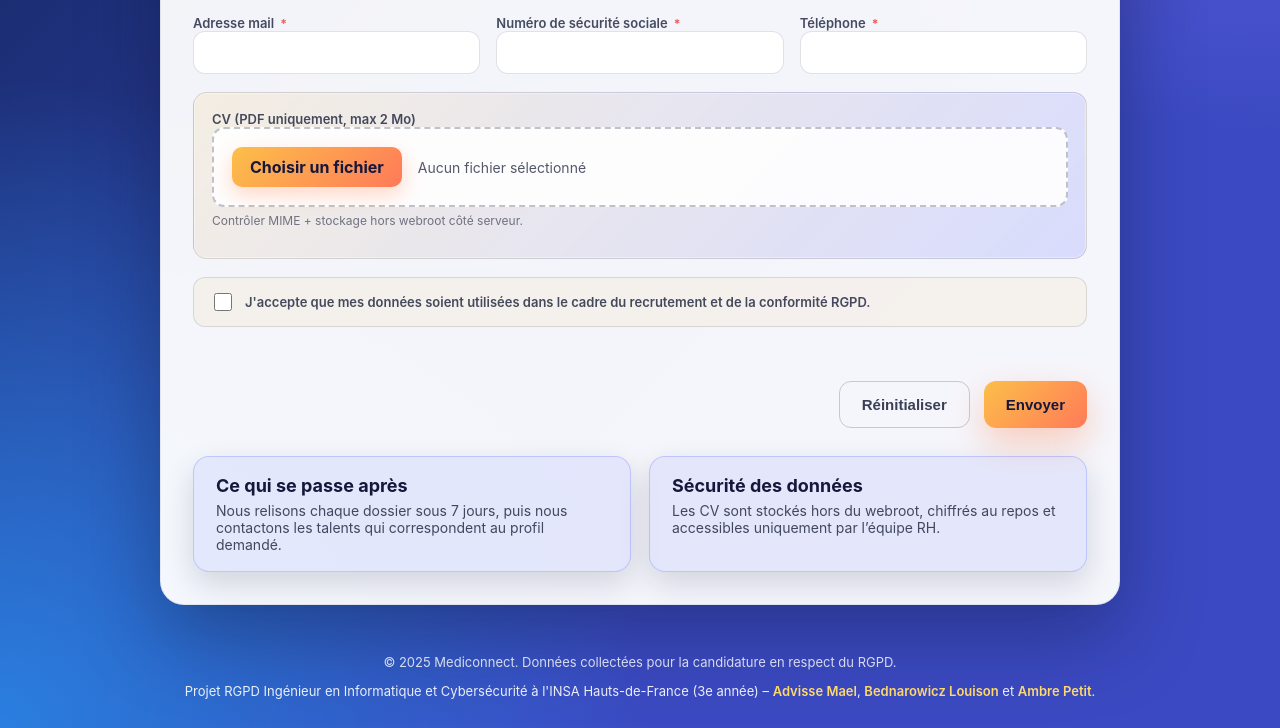
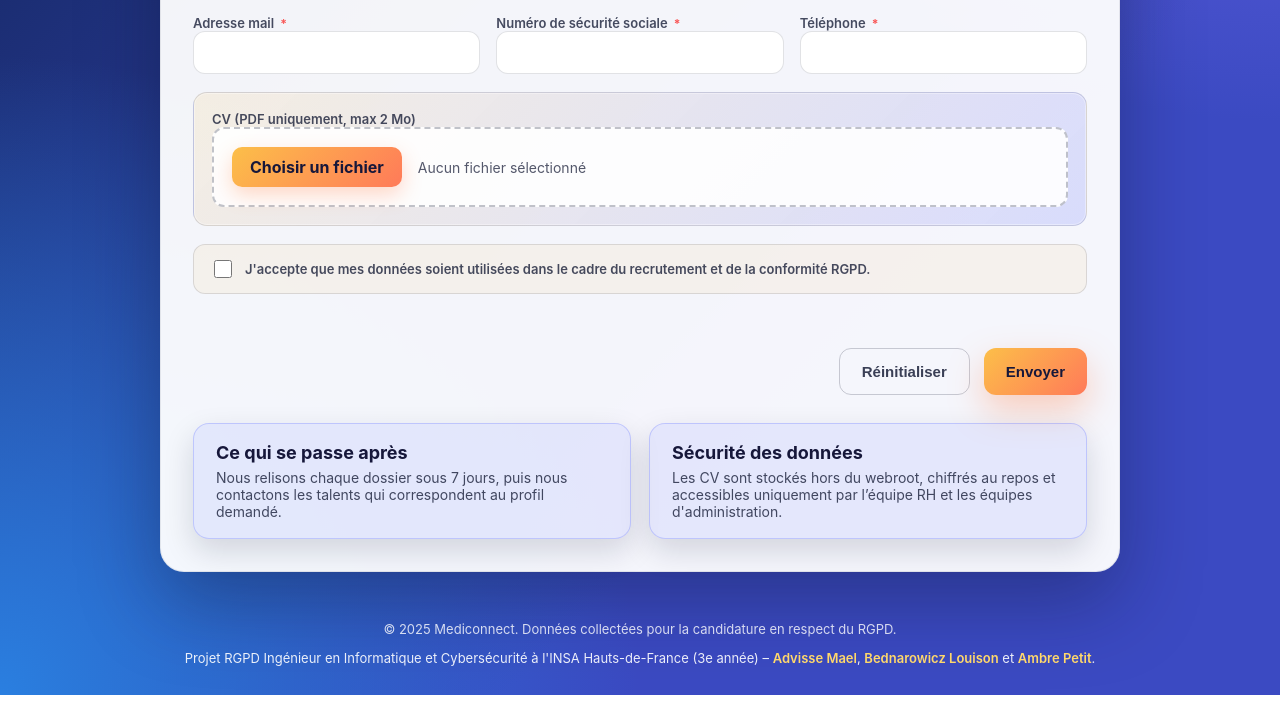
Before and after one commit to maeladv/Projet-RGPD-3A-ICY, a plain HTML site: page front/static/pages/formulaire.html in a window 1280 px wide. Shown: the part 609-1337 px from the top of the page. After the commit the page ends 1304 px from the top, so only its background shows below. Drawn offline with Linux system fonts and the light colour scheme; files that its build step writes are made by us from their sources.

Commit message:
fix: Mettre à jour le message de sécurité des données pour inclure les équipes d'administration

```diff
--- a/front/static/pages/formulaire.html
+++ b/front/static/pages/formulaire.html
@@ -121,7 +121,6 @@
                     <span class="file-button">Choisir un fichier</span>
                     <span class="file-name" aria-live="polite">Aucun fichier sélectionné</span>
                 </div>
-                <p class="note">Contrôler MIME + stockage hors webroot côté serveur.</p>
                 <span class="error-message" id="cv-error" aria-live="polite"></span>
             </div>
             <div class="consent-container">
@@ -141,7 +140,7 @@
             </div>
             <div class="info-card">
                 <h3>Sécurité des données</h3>
-                <p>Les CV sont stockés hors du webroot, chiffrés au repos et accessibles uniquement par l’équipe RH.</p>
+                <p>Les CV sont stockés hors du webroot, chiffrés au repos et accessibles uniquement par l’équipe RH et les équipes d'administration.</p>
             </div>
         </div>
     </section>
```
